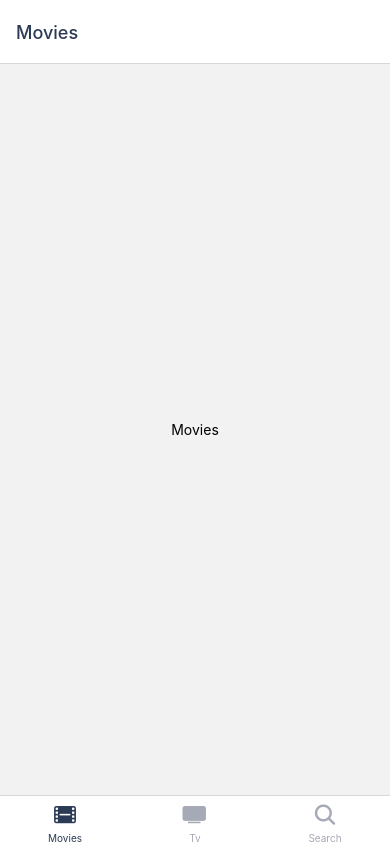
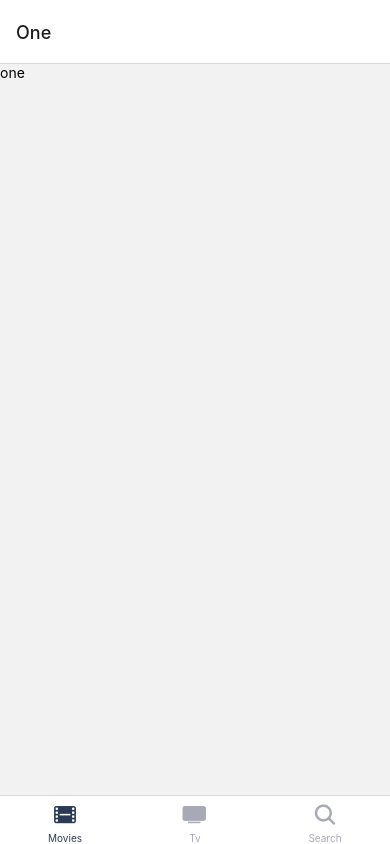
Before and after one commit to seni95/RN_course_practice, a React Native app: screen /Movies in a window 390 px wide. Built offline with nearby package versions, Linux system fonts and the light colour scheme.

Commit message:
combination of stack navigator and tab navigator --version 1

```diff
--- a/App.js
+++ b/App.js
@@ -7,6 +7,7 @@ import { Asset,useAssets } from 'expo-asset';
 import { NavigationContainer,DarkTheme,DefaultTheme } from '@react-navigation/native';
 import Tabs from './navigation/Tab';
 import { useColorScheme } from "react-native";
+import Stack from './navigation/Stack';
 
 export default function App() {
 
@@ -20,6 +21,6 @@ export default function App() {
     );}
 
   return <NavigationContainer theme={isDark?DarkTheme:DefaultTheme}>
-    <Tabs/>
+    <Tabs></Tabs>
   </NavigationContainer>;
 }
--- /dev/null
+++ b/navigation/Stack.js
@@ -0,0 +1,17 @@
+import React from "react";
+import { createNativeStackNavigator } from "@react-navigation/native-stack";
+import { View, Text, TouchableOpacity } from "react-native";
+
+const NativeStack = createNativeStackNavigator();
+
+const ScreenOne = ({ navigation: { navigate } }) => <TouchableOpacity onPress={()=>navigate("Two")}><Text>one</Text></TouchableOpacity>;
+const ScreenTwo = ({ navigation: { navigate } }) => <TouchableOpacity onPress={()=>navigate("Three")}><Text>Two</Text></TouchableOpacity>;
+const ScreenThree = () => <View><Text>Three</Text></View>;
+
+const Stack = () => <NativeStack.Navigator>
+    <NativeStack.Screen name="One" component={ScreenOne}></NativeStack.Screen>
+    <NativeStack.Screen name="Two" component={ScreenTwo}></NativeStack.Screen>
+    <NativeStack.Screen name="Three" component={ScreenThree}></NativeStack.Screen>
+</NativeStack.Navigator>;
+
+export default Stack;
--- a/navigation/Tab.js
+++ b/navigation/Tab.js
@@ -5,6 +5,7 @@ import Tv from "../screens/Tv";
 import { useColorScheme } from "react-native";
 import { BLACK_COLOR, YELLOW_COLOR } from "../color";
 import {Ionicons} from '@expo/vector-icons';
+import Stack from "./Stack";
 
 const Tab = createBottomTabNavigator();
 
@@ -23,7 +24,8 @@ const Tabs = ()=>{
             color:isDark?YELLOW_COLOR:BLACK_COLOR,
         }
     }}>
-    <Tab.Screen name="Movies" component={Movies} options={{
+    <Tab.Screen name="Movies" component={Stack} options={{
+        headerShown:false,
         tabBarIcon:({focused,color,size})=>{
             return <Ionicons name="film" size={size} color={color} />
         }
```
